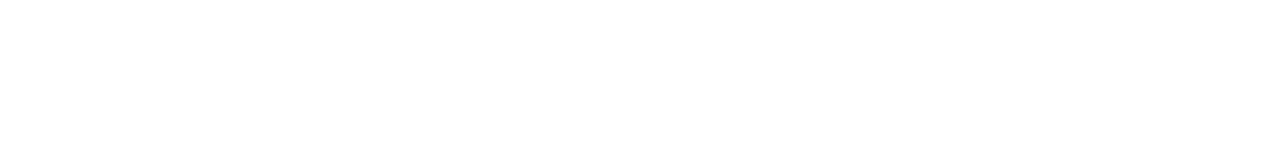
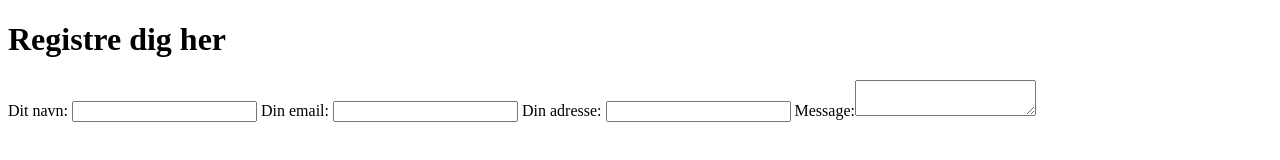
Before and after one commit to juliewbech/login, a plain HTML site: page index.html in a window 1280 px wide. Drawn offline with Linux system fonts and the light colour scheme.

Commit message:
indhold sat ind

```diff
--- a/index.html
+++ b/index.html
@@ -3,7 +3,23 @@
   <head>
     <meta charset="UTF-8" />
     <meta name="viewport" content="width=device-width, initial-scale=1.0" />
+    <link rel="stylesheet" href="style.css" />
     <title>Login</title>
   </head>
-  <body></body>
+  <body>
+    <h1>Registre dig her</h1>
+    <form name="contact" netlify>
+      <label for="name"
+        >Dit navn: <input type="text" id="name" name="name"
+      /></label>
+      <label for="email"
+        >Din email: <input type="email" id="email" name="email"
+      /></label>
+      <label for="adress"
+        >Din adresse: <input type="adress" id="adress" name="adress"
+      /></label>
+      <label for="message">Message:</label
+      ><textarea id="message" name="message"></textarea>
+    </form>
+  </body>
 </html>
```
